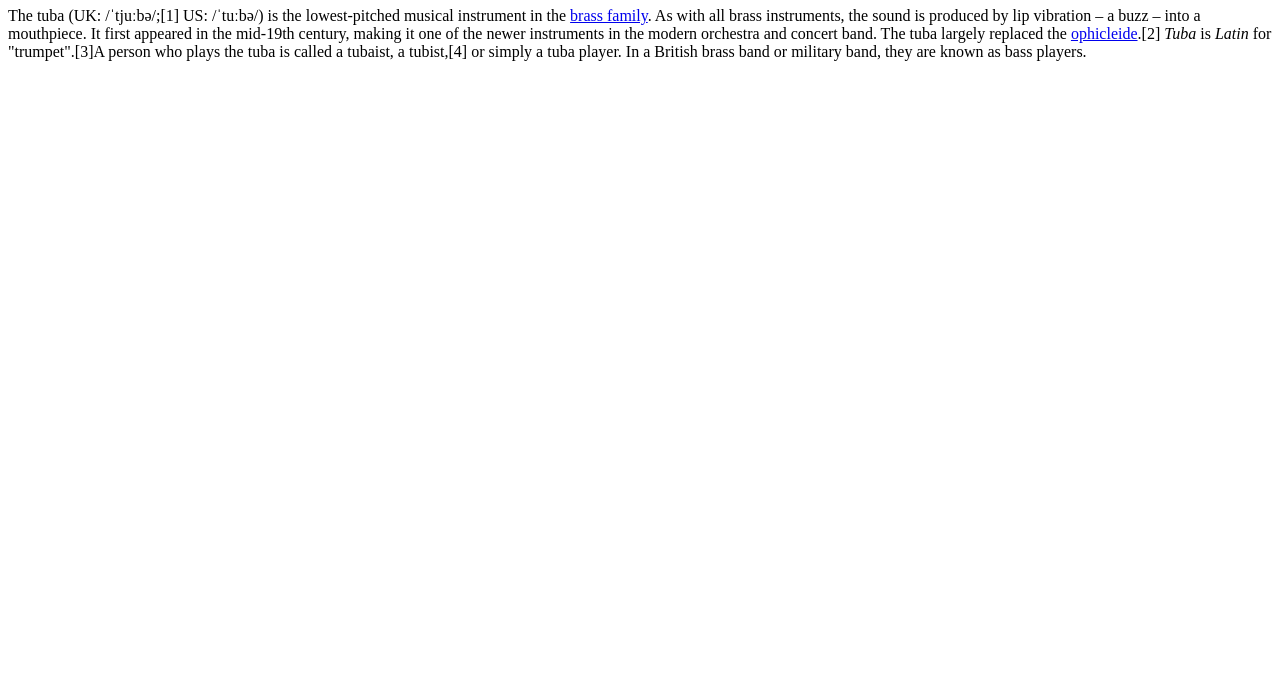
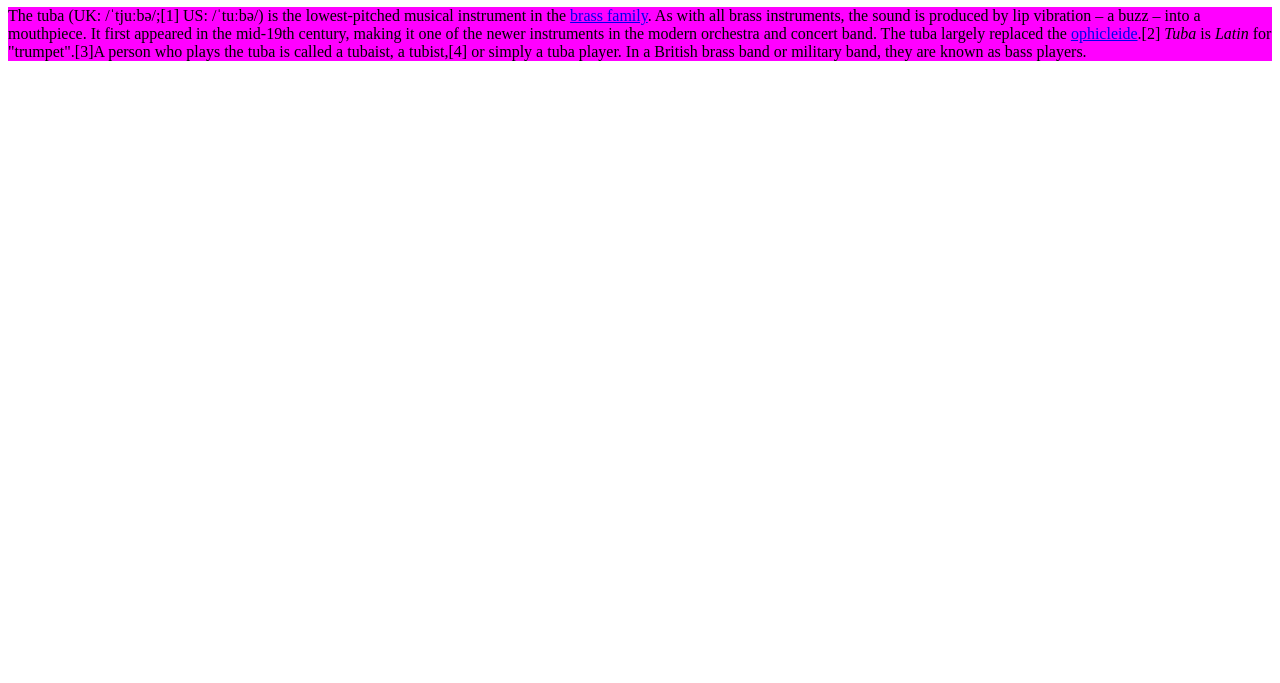
Before and after one commit to milicentbystander/stayjiggy, a plain HTML site: page index.html in a window 1280 px wide. Shown: the part 117-800 px from the top of the page. Drawn offline with Linux system fonts and the light colour scheme.

Commit message:
Update index.html

```diff
--- a/index.html
+++ b/index.html
@@ -1,10 +1,16 @@
 <!DOCTYTPE html>
 <html lang="en">
 <head>
-<meta charset="UTF-8">
+    <meta charset="UTF-8">
     <meta http-equiv="X-UA-Compatible" content="IE=edge">
     <meta name="viewport" content="width=device-width, initial-scale=1.0">
     <title>Stay Jiggy</title>
+
+    <style>
+        p {background-color: magenta;
+        }
+
+    </style>
 </head>
 <body>
     <nav>
```
